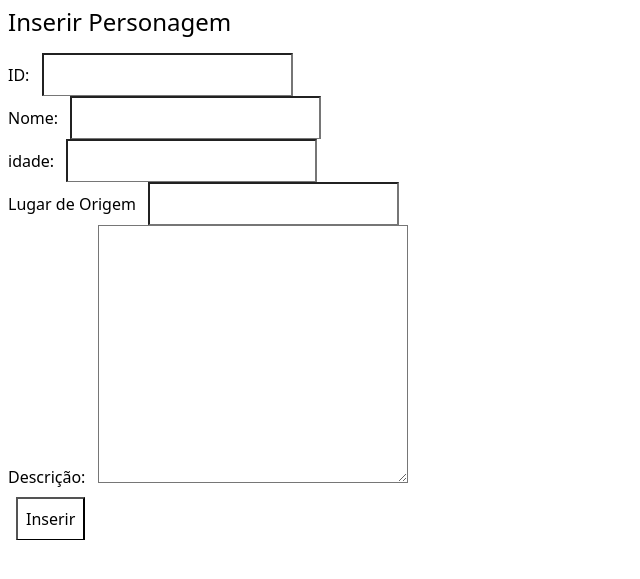
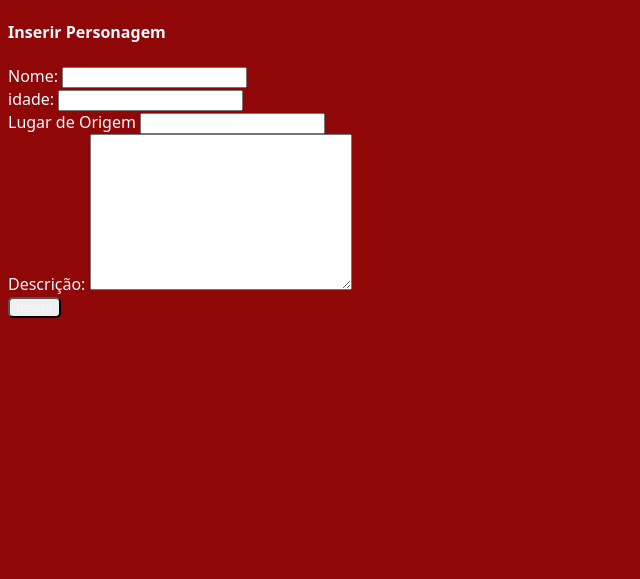
Before and after one commit to pedrsousa28/LSBD_onepiece, a Flask app: template one_piece/templates/create.html in a window 1280 px wide. Shown: the top 579 px of the page, without its empty margins (0-640 px from the left). Run offline with Flask 3, Linux system fonts and the light colour scheme; the template is opened without the code that fills it, so the values that code supplies are empty; some libraries are stand-ins or nearby versions.

Commit message:
erro de renderização ainda não foi resolvido, tentativa de implementar mais adereços para o sistema funcionar normalmente, como: interação entre o html e flask e css

```diff
--- a/one_piece/app.py
+++ b/one_piece/app.py
@@ -21,10 +21,9 @@
 
 
 
-@app.route('/create', methods=['POST', 'GET'])
+@app.route('/create', methods=['GET', 'POST'])
 def create():
     if request.method == 'POST':
-      inde = request.form['ID']
       nome = request.form['name']
       idade = request.form['idade']
       lugar = request.form['lugar']
@@ -38,7 +37,6 @@
 @app.route('/edit', methods=['GET', 'POST'])
 def edit():
    if request.method == 'POST':
-     inde = request.form['ID']
      nome = request.form['name']
      idade = request.form['idade']
      lugar = request.form['lugar']
--- /dev/null
+++ b/one_piece/static/css/create.css
@@ -0,0 +1,14 @@
+body{
+    color: aliceblue;
+    background-color: rgb(143, 7, 7);
+    font-family: system-ui, -apple-system, BlinkMacSystemFont, 'Segoe UI', Roboto, Oxygen, Ubuntu, Cantarell, 'Open Sans', 'Helvetica Neue', sans-serif;
+}
+
+.grupo{
+    color: aliceblue;
+}
+
+.inserir{
+    color: aliceblue;
+    border-radius: 5px;
+}
--- a/one_piece/templates/create.html
+++ b/one_piece/templates/create.html
@@ -4,12 +4,12 @@
     <meta charset="UTF-8">
     <meta name="viewport" content="width=device-width, initial-scale=1.0">
     <title>Inserir Personagem</title>
-    <link rel="stylesheet" href="{{url_for('static', filename='css/bootstrap.css') }}">
+    <link rel="stylesheet" href="{{url_for('static', filename='css/create.css') }}">
 
 </head>
 <body>
 
-<div class="table">
+<div class="formulario_criacao">
 
 
     <form action="/create" method="POST">
@@ -20,44 +20,37 @@
 
       </div>
 
-      <div>
-
-          <label>ID:</label>
-          <input type="number" name="ID">
-
-      </div>
-
-      <div class="nome">
+      <div class="grupo">
 
           <label>Nome:</label>
           <input type="text" name="nome">
 
       </div>
 
-      <div class="idade">
+      <div class="grupo">
 
           <label>idade:</label>
           <input type="number" name="idade">
 
       </div>
 
-      <div class="lugar_de_origem">
+      <div class="grupo">
 
           <label>Lugar de Origem</label>
           <input type="text" name="lugar">
 
       </div>
 
-      <div class="descricao">
+      <div class="grupo">
 
           <label>Descrição:</label>
           <textarea name="descricao" cols="30" rows="10"></textarea>
 
       </div>
 
-      <div class="botão_inserir">
+      <div class="inserir">
 
-          <a href="{{url_for('Index')}}"></a><button type="submit">Inserir</button>
+          <a href="{{url_for('Index')}}"><button type="submit" class="inserir">Inserir</button></a>
 
       </div>
 
```
Also changed, not shown: one_piece/templates/edit.html (+5 -12 lines), one_piece/templates/index.html (+0 -7 lines).
